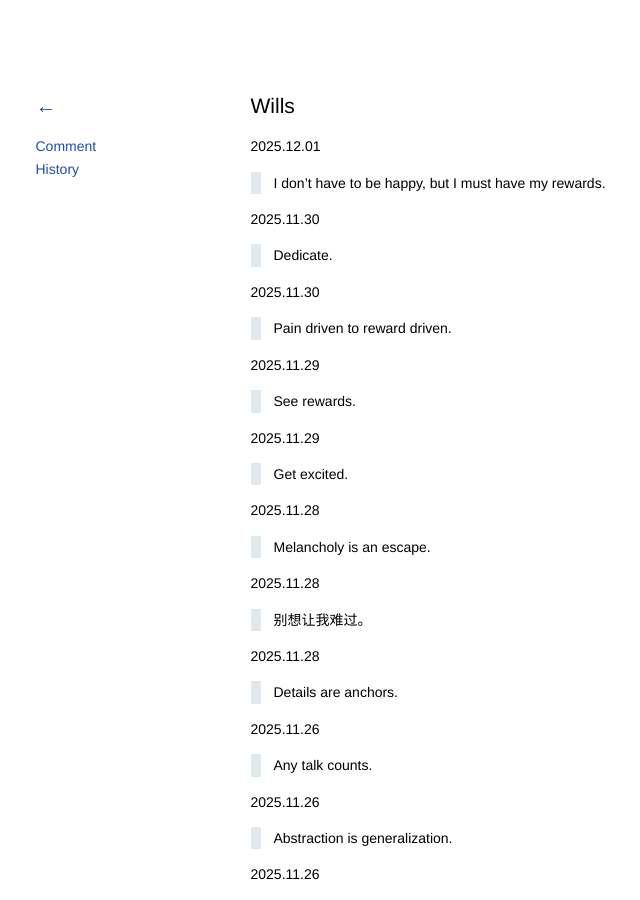
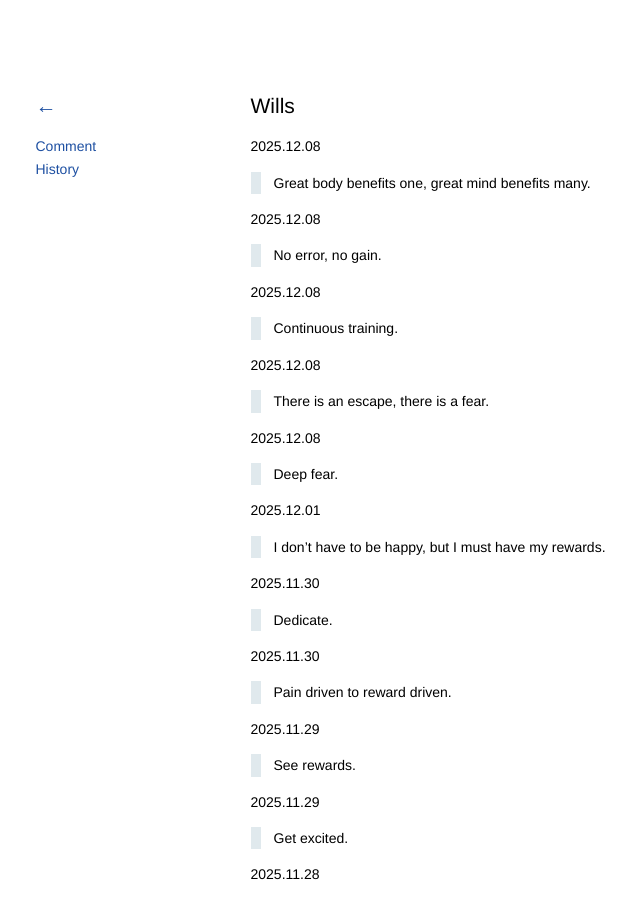
Before and after one commit to kidlj/awei, a Jekyll site: the page built from _wiki/wills.md, in a window 1280 px wide and 900 px high. Shown: the whole window, without its empty margins (97-737 px from the left). Built offline with Jekyll 4.4.1, drawn with Linux system fonts in a browser that asks for light colours.

Commit message:
update wills

```diff
--- a/_wiki/wills.md
+++ b/_wiki/wills.md
@@ -1,6 +1,26 @@
 ---
 title: Wills
 ---
+
+2025.12.08
+
+> Great body benefits one, great mind benefits many.
+
+2025.12.08
+
+> No error, no gain.
+
+2025.12.08
+
+> Continuous training.
+
+2025.12.08
+
+> There is an escape, there is a fear.
+
+2025.12.08
+
+> Deep fear.
 
 2025.12.01
 
```
